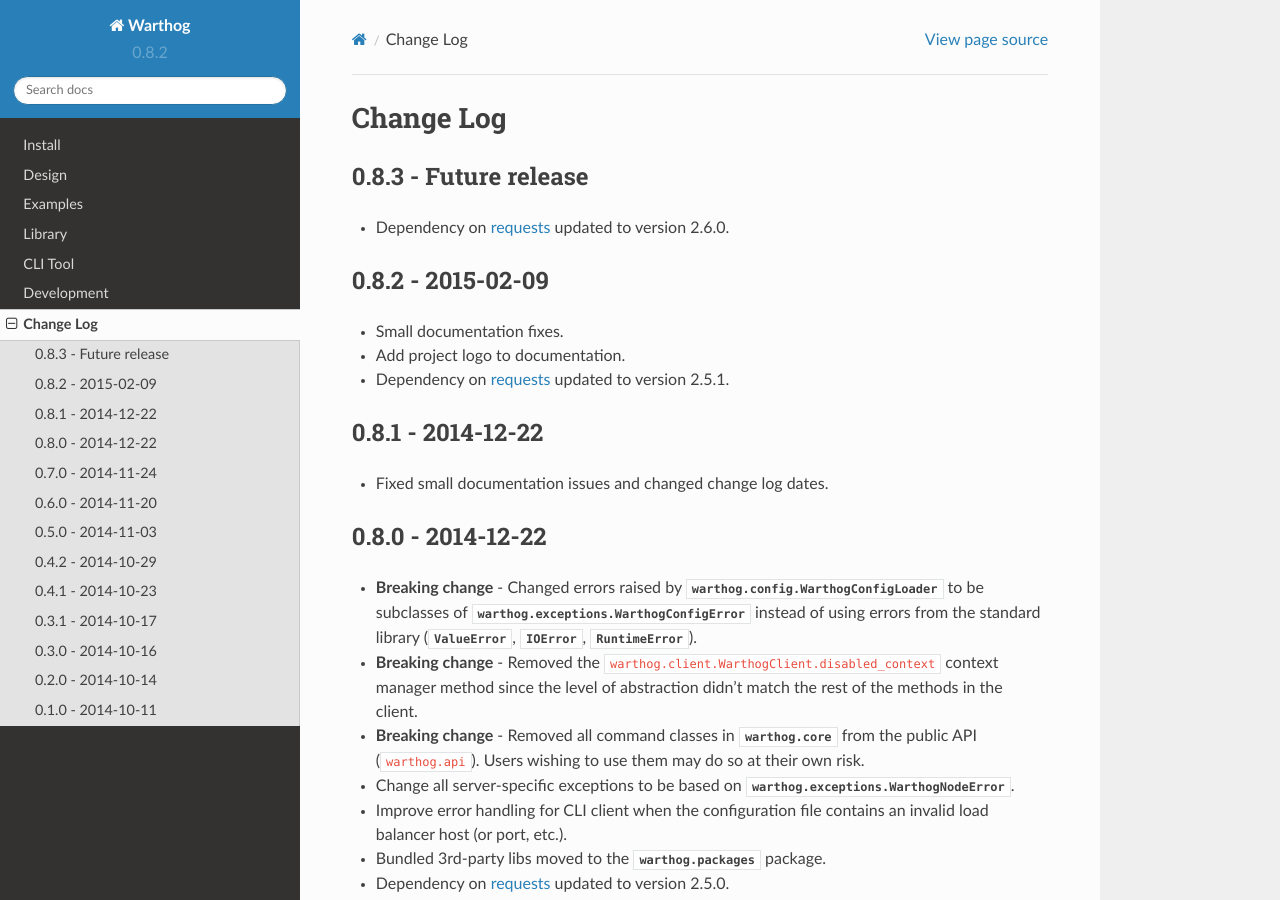
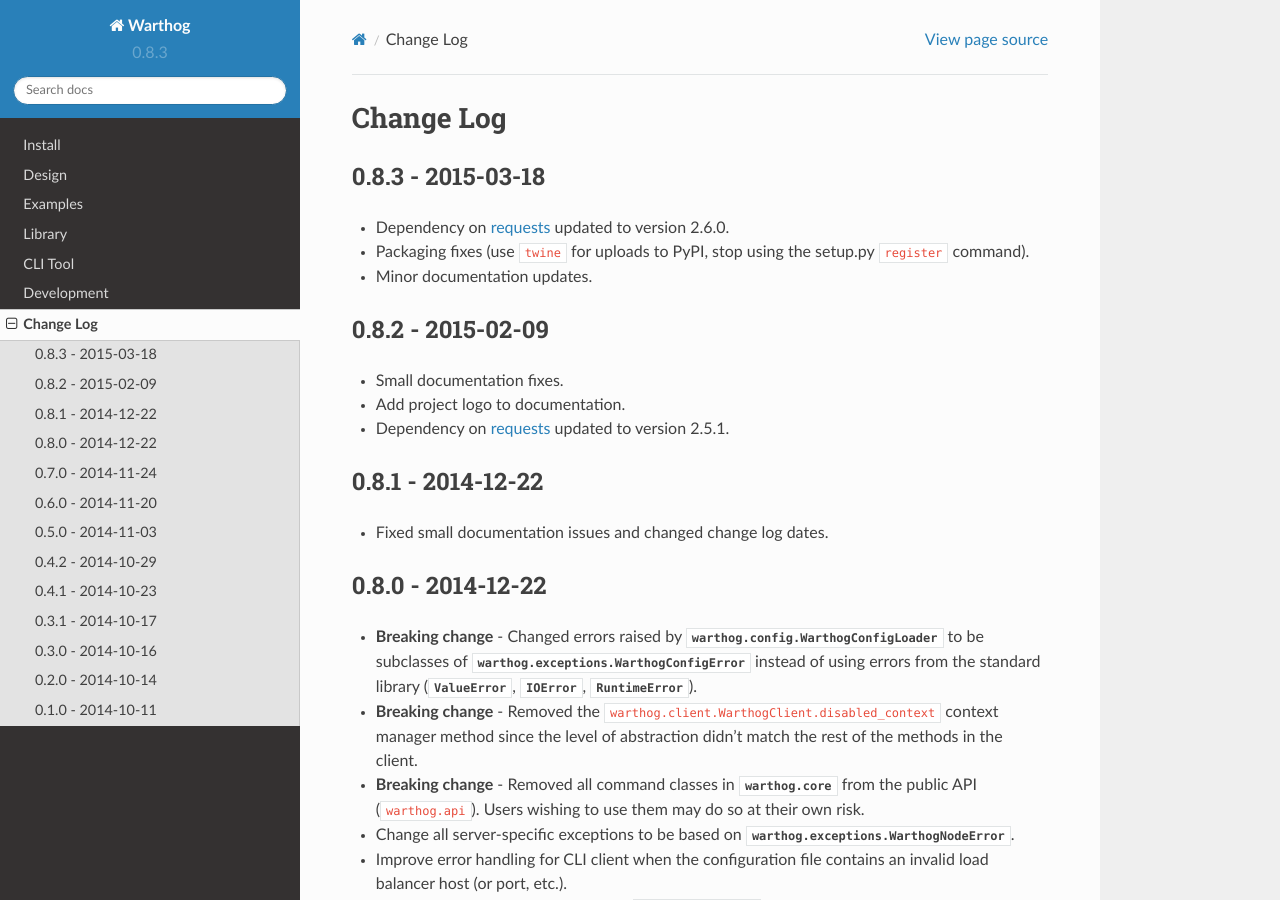
Before and after one commit to smarter-travel-media/warthog, a Sphinx documentation site: the page built from doc/source/changes.rst, in a window 1280 px wide and 900 px high. Built offline with Sphinx 7.4.7 and the Read the Docs theme 2.0.0, drawn with Linux system fonts in a browser that asks for light colours.

Commit message:
Update changelog and version number for 0.8.3

```diff
--- a/doc/source/changes.rst
+++ b/doc/source/changes.rst
@@ -1,9 +1,11 @@
 Change Log
 ==========
 
-0.8.3 - Future release
-----------------------
+0.8.3 - 2015-03-18
+------------------
 * Dependency on `requests <https://github.com/kennethreitz/requests>`_ updated to version 2.6.0.
+* Packaging fixes (use ``twine`` for uploads to PyPI, stop using the setup.py ``register`` command).
+* Minor documentation updates.
 
 0.8.2 - 2015-02-09
 ------------------
--- a/warthog/__init__.py
+++ b/warthog/__init__.py
@@ -14,4 +14,4 @@ warthog
 Simple client for A10 load balancers.
 """
 
-__version__ = '0.8.2'
+__version__ = '0.8.3'
```
